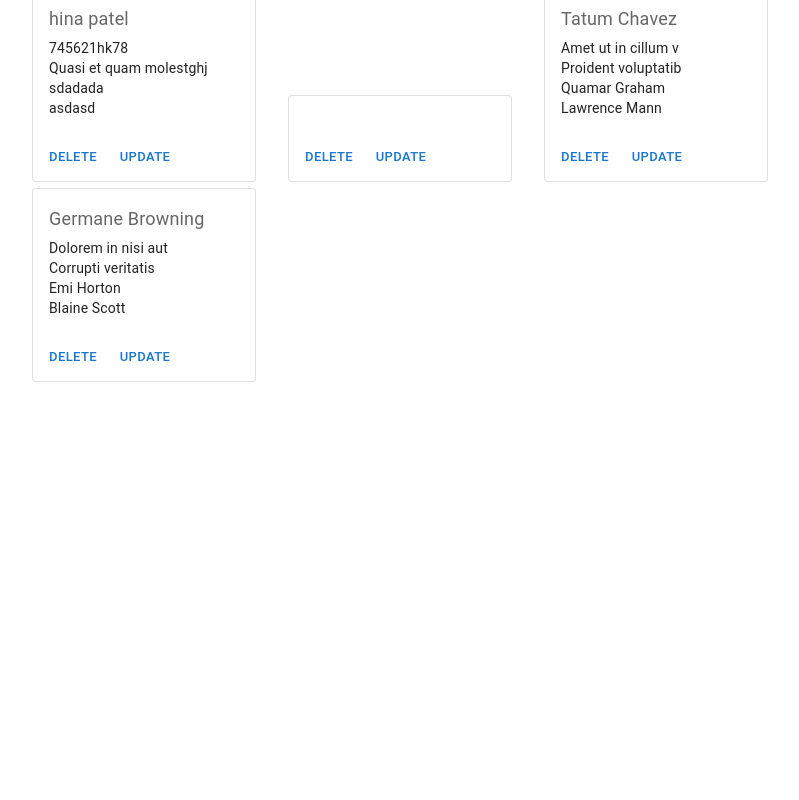
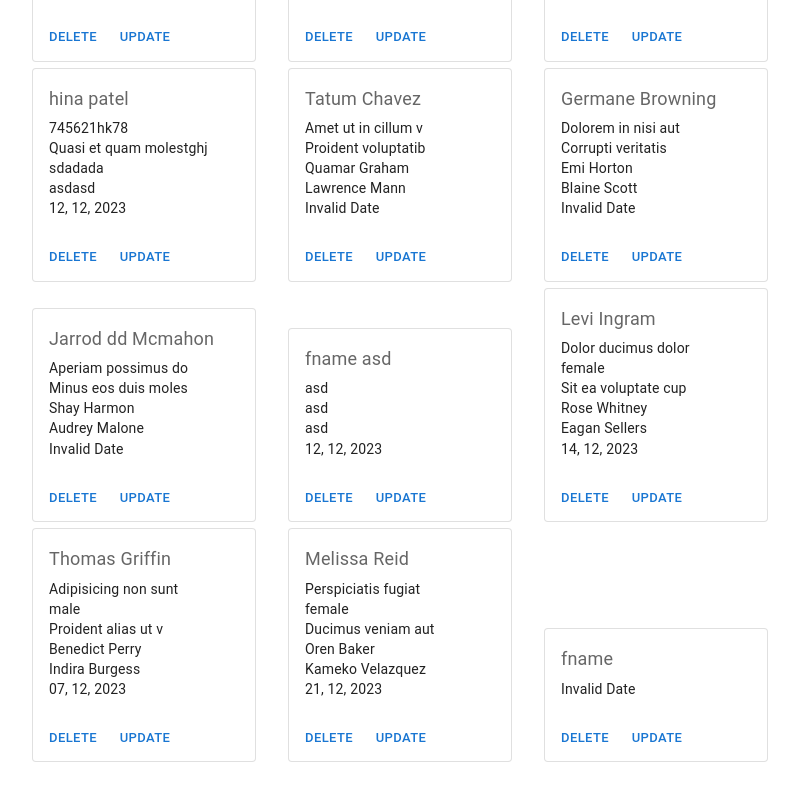
Before and after one commit to himalikavthiya/React-Js-Repo, a React (Create React App) app in the folder axios_crud/: page / in a window 1280 px wide. Shown: the part 996-1796 px from the top of the page, without its empty margins (192-991 px from the left). Before the commit the page ends 1488 px from the top, so only its background shows below. Built offline with nearby package versions, Linux system fonts and the light colour scheme; data requests are answered from the project's data file.

Commit message:
crud done

```diff
--- a/axios_crud/db.json
+++ b/axios_crud/db.json
@@ -41,7 +41,6 @@
       "fname": "Tucker",
       "lname": "Mills",
       "cardNo": "Recusandae Incidunt",
-      "row-radio-buttons-group": "female",
       "address": "Incididunt officia q",
       "assembly": "Ruth Mcmahon",
       "part": "Skyler Butler",
@@ -126,16 +125,6 @@
       "id": 20
     },
     {
-      "fname": "",
-      "lname": "",
-      "cardNo": "",
-      "address": "",
-      "assembly": "",
-      "part": "",
-      "DateofBirth": "",
-      "id": 21
-    },
-    {
       "fname": "Tatum",
       "lname": "Chavez",
       "cardNo": "Amet ut in cillum v",
@@ -155,6 +144,69 @@
       "part": "Blaine Scott",
       "DateofBirth": "",
       "id": 23
+    },
+    {
+      "fname": "Jarrod dd",
+      "lname": "Mcmahon",
+      "cardNo": "Aperiam possimus do",
+      "address": "Minus eos duis moles",
+      "assembly": "Shay Harmon",
+      "part": "Audrey Malone",
+      "DateofBirth": "",
+      "id": 24
+    },
+    {
+      "fname": "fname",
+      "lname": "asd",
+      "cardNo": "asd",
+      "address": "",
+      "assembly": "asd",
+      "part": "asd",
+      "DateofBirth": "2023-12-12T18:30:00.000Z",
+      "id": 27
+    },
+    {
+      "fname": "Levi",
+      "lname": "Ingram",
+      "cardNo": "Dolor ducimus dolor",
+      "address": "Sit ea voluptate cup",
+      "assembly": "Rose Whitney",
+      "part": "Eagan Sellers",
+      "DateofBirth": "2023-12-14T18:30:00.000Z",
+      "radiobuttons": "female",
+      "id": 28
+    },
+    {
+      "fname": "Thomas",
+      "lname": "Griffin",
+      "cardNo": "Adipisicing non sunt",
+      "address": "Proident alias ut v",
+      "assembly": "Benedict Perry",
+      "part": "Indira Burgess",
+      "DateofBirth": "2023-12-07T18:30:00.000Z",
+      "radiobuttons": "male",
+      "id": 29
+    },
+    {
+      "fname": "Melissa",
+      "lname": "Reid",
+      "cardNo": "Perspiciatis fugiat",
+      "address": "Ducimus veniam aut",
+      "assembly": "Oren Baker",
+      "part": "Kameko Velazquez",
+      "DateofBirth": "2023-12-21T18:30:00.000Z",
+      "radiobuttons": "female",
+      "id": 30
+    },
+    {
+      "fname": "fname",
+      "lname": "",
+      "cardNo": "",
+      "address": "",
+      "assembly": "",
+      "part": "",
+      "DateofBirth": "",
+      "id": 31
     }
   ],
   "comments": [
--- a/axios_crud/public/index.html
+++ b/axios_crud/public/index.html
@@ -14,7 +14,7 @@
 
     <!-- <link rel="stylesheet" href="path/to/sweetalert2.css"/> -->
     <script src="https://cdn.tailwindcss.com"></script>
-    <!-- <script src="https://cdn.jsdelivr.net/npm/sweetalert2@11"></script> -->
+    <script src="https://cdn.jsdelivr.net/npm/sweetalert2@11"></script>
     <!-- <script src="path/to/sweetalert2.js"></script> -->
     <style type="text/tailwindcss">
       @layer utilities {
--- a/axios_crud/src/App.css
+++ b/axios_crud/src/App.css
@@ -0,0 +1,3 @@
+.css-o9k5xi-MuiInputBase-root-MuiOutlinedInput-root {
+  width: 87%;
+}
--- a/axios_crud/src/components/AddUser.jsx
+++ b/axios_crud/src/components/AddUser.jsx
@@ -4,6 +4,7 @@ import {
   FormControl,
   FormControlLabel,
   FormLabel,
+  Grid,
   Radio,
   RadioGroup,
   TextField,
@@ -17,6 +18,9 @@ import { endpoint, endpointUpdate, url } from "../constant";
 import axios from "axios";
 import { useNavigate } from "react-router-dom";
 import { useLocation } from "react-router-dom";
+import dayjs from "dayjs";
+import Swal from "sweetalert2/dist/sweetalert2.js";
+// import "sweetalert2/src/sweetalert2.scss";
 
 const AddUser = () => {
   const navigate = useNavigate();
@@ -30,10 +34,23 @@ const AddUser = () => {
     part: "",
     DateofBirth: "",
   });
+  const [olddata, setolddata] = useState({
+    // fname: "",
+    // lname: "",
+    // cardNo: "",
+    // address: "",
+    // assembly: "",
+    // part: "",
+    // DateofBirth: "",
+  });
   const [update, setupdate] = useState("");
-  const [date, setdate] = useState(null);
   const { state } = useLocation();
+  const [selectedDate, setSelectedDate] = useState(null);
 
+  const handleDateChange = (date) => {
+    setSelectedDate(date);
+    setdata({ ...data, DateofBirth: date });
+  };
   /* ------------------------- Form input change event ------------------------ */
   const handleInputChange = (e) => {
     setdata({ ...data, [e.target.name]: e.target.value });
@@ -41,18 +58,28 @@ const AddUser = () => {
 
   /* ----------------------- Form data submited function ---------------------- */
   const handleSubmit = () => {
+    /*if click the update button put Api Call */
+
     if (update) {
-      //   console.log(localStorage.getItem("Posts"));
+      /*checks if the key is already in the data array and
+      returns true (Api is not called)if it exists otherwise returns false and
+      returns false and returns(Api is called)*/
+
+      const changesExist = Object.keys(data).some((key) => {
+        return data[key] !== olddata[key];
+      });
+
+      if (changesExist) {
+        // check add update data for changes
         axios.put(url + endpointUpdate + update, data).then((res) => {
           setFormData([...formData, res.data]);
-
           const storedData = JSON.parse(localStorage.getItem("Posts")) || [];
 
           // Find the index of the element with id equal to update data
           const indexToUpdate = storedData.findIndex(
             (item) => item.id === update
           );
-
+          // specific index stored in update index in array
           storedData[indexToUpdate] = {
             ...storedData[indexToUpdate],
             ...res.data,
@@ -61,10 +88,17 @@ const AddUser = () => {
           // Update localStorage with the modified array
           localStorage.setItem("formData", JSON.stringify(storedData));
         });
+      }
     } else {
       axios.post(url + endpoint, data).then((res) => {
-        console.log(res.data);
         setFormData([...formData, res.data]);
+        Swal.fire({
+          position: "top-end",
+          icon: "success",
+          title: "Your work has been saved",
+          showConfirmButton: false,
+          timer: 1500,
+        });
       });
     }
     navigate("/");
@@ -72,8 +106,20 @@ const AddUser = () => {
 
   useEffect(() => {
     if (state) {
+      setSelectedDate(dayjs(state.userData.DateofBirth)); // date of birth set using dayjs format
       setupdate(state.userData.id); // state through find user id
       setdata({
+        ...data,
+        fname: state.userData.fname,
+        lname: state.userData.lname,
+        cardNo: state.userData.cardNo,
+        assembly: state.userData.assembly,
+        address: state.userData.address,
+        part: state.userData.part,
+        DateofBirth: state.userData.DateofBirth,
+      });
+      setolddata({
+        //
         ...data,
         fname: state.userData.fname,
         lname: state.userData.lname,
@@ -94,17 +140,21 @@ const AddUser = () => {
         </Typography>
 
         <TextField
+          required
+          id="fname"
+          defaultValue="foo"
           placeholder="Enter your First Name"
           label="First Name"
           name="fname"
-          required
           variant="outlined"
           value={data.fname}
           onChange={handleInputChange}
-          sx={{ maxWidth: "14rem", marginRight: 4 }}
+          // error={!!error.fname}
+          // helperText={error.fname && "firstname is required"}
+          sx={{ marginRight: 4 }}
         />
 
-        <TextField
+        {/* <TextField
           placeholder="Enter your Last Name"
           label="Last Name"
           name="lname"
@@ -112,9 +162,9 @@ const AddUser = () => {
           variant="outlined"
           value={data.lname}
           onChange={handleInputChange}
-        />
+        /> */}
       </Box>
-      <Box m="1rem">
+      {/* <Box m="1rem">
         <TextField
           placeholder="Enter your Card No"
           label="Card No"
@@ -130,7 +180,7 @@ const AddUser = () => {
           <RadioGroup
             row
             aria-labelledby="demo-row-radio-buttons-group-label"
-            name="row-radio-buttons-group"
+            name="radiobuttons"
           >
             <FormControlLabel
               value="female"
@@ -138,22 +188,26 @@ const AddUser = () => {
               label="Female"
               onChange={handleInputChange}
             />
-            <FormControlLabel value="male" control={<Radio />} label="Male" />
+            <FormControlLabel
+              value="male"
+              control={<Radio />}
+              label="Male"
+              onChange={handleInputChange}
+            />
           </RadioGroup>
         </FormControl>
       </Box>
 
-      <Box ml="1rem">
-        <LocalizationProvider dateAdapter={AdapterDayjs}>
+      <Box m="1rem">
+        <LocalizationProvider
+          dateAdapter={AdapterDayjs}
+          style={{ margin: "1rem 0", width: "50%" }}
+        >
           <DatePicker
-            // name="DateofBirth"
-            label="DateofBirth"
-            value={data && data.DateofBirth}
-            onChange={(date) => {
-              console.log(setdate(date));
-              // handleInputChange
-            }}
-            // onChange={handleInputChange}
+            label="Date of Birth"
+            name="DateofBirth"
+            value={selectedDate}
+            onChange={handleDateChange}
           />
         </LocalizationProvider>
 
@@ -165,7 +219,6 @@ const AddUser = () => {
           variant="outlined"
           value={data.address}
           onChange={handleInputChange}
-          style={{ marginTop: "1rem" }}
         />
       </Box>
       <Box m="1rem">
@@ -186,7 +239,7 @@ const AddUser = () => {
           value={data.part}
           onChange={handleInputChange}
         />
-      </Box>
+      </Box> */}
       <Box textAlign="center" mb="2rem">
         <Button
           variant="contained"
--- a/axios_crud/src/components/Display.jsx
+++ b/axios_crud/src/components/Display.jsx
@@ -10,6 +10,7 @@ import {
   Card,
 } from "@mui/material";
 import { useNavigate } from "react-router-dom";
+import dayjs from "dayjs";
 
 export const Display = () => {
   const navigate = useNavigate();
@@ -18,6 +19,8 @@ export const Display = () => {
   /* -------------------------------- get data -------------------------------- */
   const get_api =  () => {
    axios.get(url + endpoint).then((res) => {
+    console.log("get_api called");
+    console.log(res.data)
       setFormData(res.data || []);
       localStorage.setItem("Posts", JSON.stringify(res.data));
     });
@@ -65,11 +68,16 @@ export const Display = () => {
                     {val.fname} {val.lname}
                   </Typography>
                   <Typography variant="body2">{val.cardNo}</Typography>
-                  <Typography variant="body2">{val.sex}</Typography>
-                  <Typography variant="body2">{val.dob}</Typography>
+                  <Typography variant="body2">{val.radiobuttons}</Typography>
+
                   <Typography variant="body2">{val.address}</Typography>
                   <Typography variant="body2">{val.assembly}</Typography>
                   <Typography variant="body2">{val.part}</Typography>
+                  <Typography variant="body2">
+                    {" "}
+                    {dayjs(val.DateofBirth).format("DD,   MM, YYYY")}
+                  </Typography>
+                  {/* <Typography variant="body2">{dayjs(val.DateofBirth)}</Typography> */}
                 </CardContent>
 
                 <CardActions>
```
Lines whose indentation alone changed are shown as unchanged.
